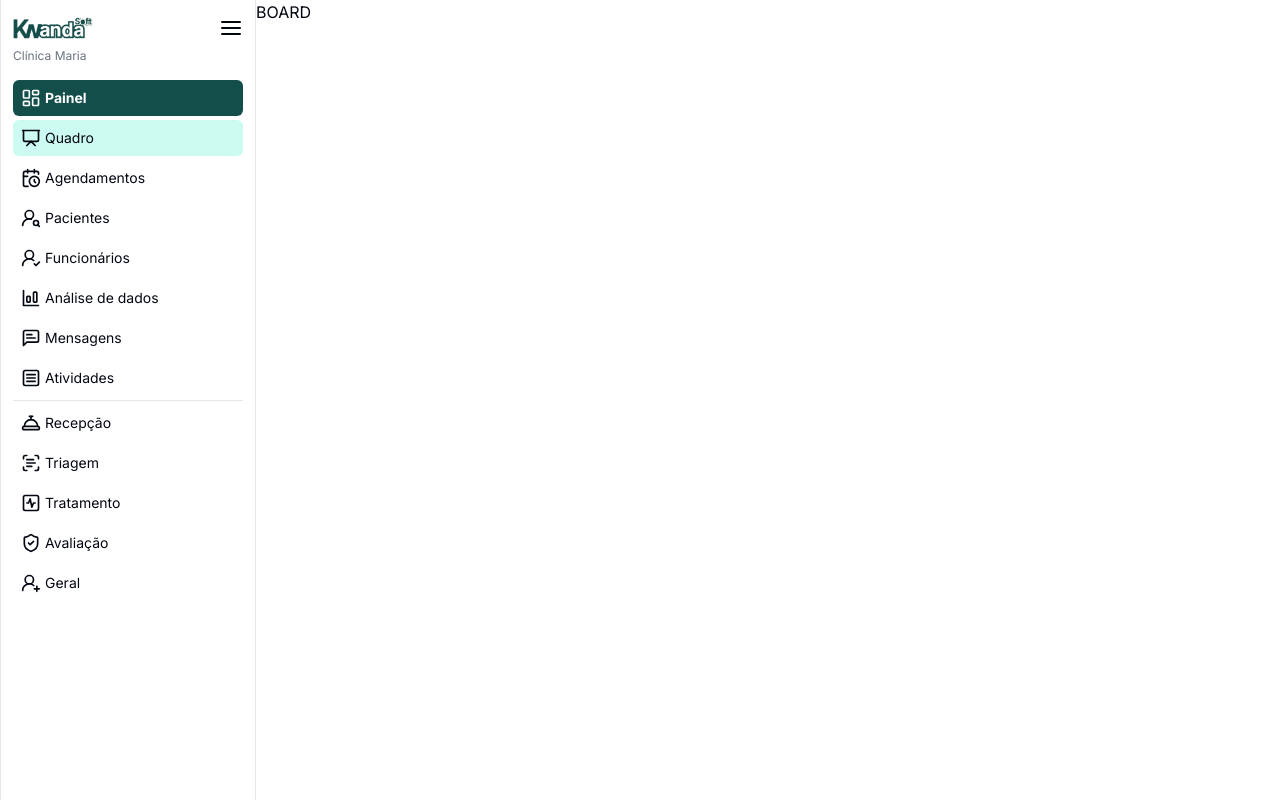
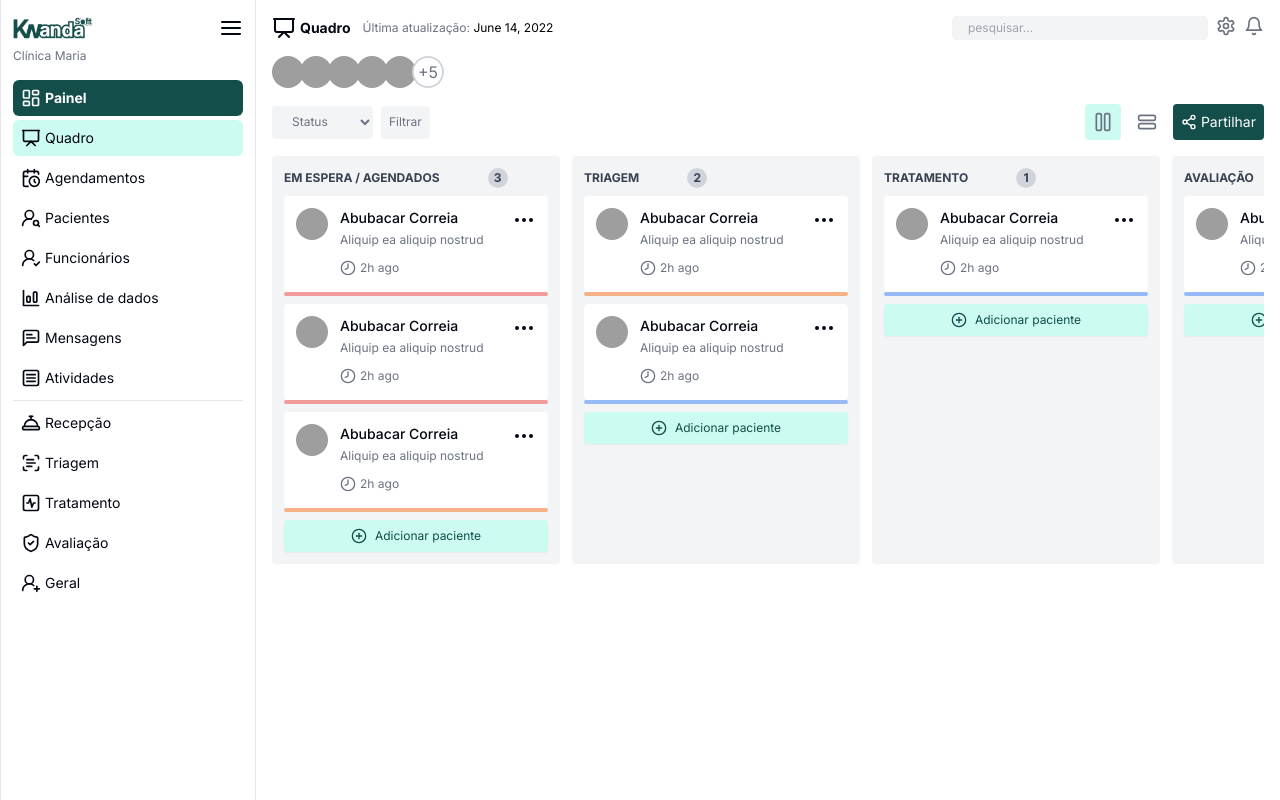
Before and after one commit to Seratooo/kwanda-soft, a Next.js app: page /dashboard/board in a window 1280 px wide. Built offline with nearby package versions, Linux system fonts and the light colour scheme; grey boxes are pictures that could not be loaded.

Commit message:
feat: adding board page

```diff
--- a/app/dashboard/board/page.tsx
+++ b/app/dashboard/board/page.tsx
@@ -1,4 +1,21 @@
-export default function Page(){
+import ActionsElements from "@/app/ui/board/actions-elements";
+import { ColumnCards } from "@/app/ui/board/cards";
+import TopBar from "@/app/ui/board/topBar";
+import Filter from "@/app/ui/filter";
+import { UserAvatares } from "@/app/ui/users-avatares";
 
-  return (<h1>BOARD</h1>)
+export default function Page() {
+  return (
+    <main className="w-full h-screen p-2 md:p-4 space-y-4 overflow-hidden">
+      <TopBar />
+      <UserAvatares />
+      <div className="flex items-center justify-between">
+        <Filter />
+        <ActionsElements />
+      </div>
+      <div className="grid grid-cols-[repeat(5,minmax(300px,_1fr))] overflow-scroll w-full pb-5">
+        <ColumnCards />
+      </div>
+    </main>
+  );
 }
```
